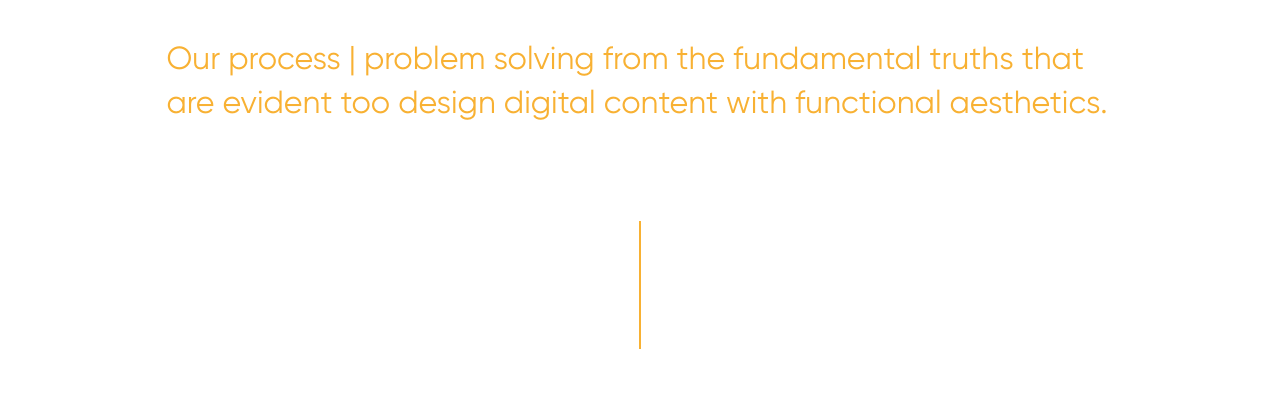
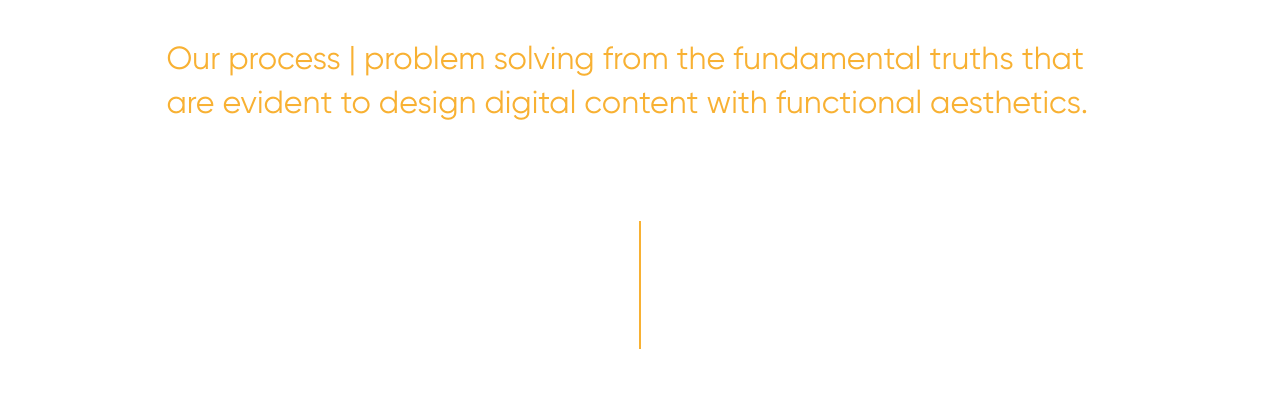
Before and after one commit to jamesingot/jamesingot.github.io, a plain HTML site: page services.html in a window 1280 px wide. Shown: the part 187-595 px from the top of the page. Drawn offline with nearby package versions, Linux system fonts and the light colour scheme.

Commit message:
Update services.html
spelling fix

```diff
--- a/services.html
+++ b/services.html
@@ -33,7 +33,7 @@
 		</div><!--header-->
 		<div class="content">
 			<div class="spacer"></div>
-			<p>Our process | problem solving from the fundamental truths that are evident too design digital content with functional aesthetics.</p>
+			<p>Our process | problem solving from the fundamental truths that are evident to design digital content with functional aesthetics.</p>
 			<div class="divider"></div>
 			<div class="service">
 				<div class="service-description">
```
